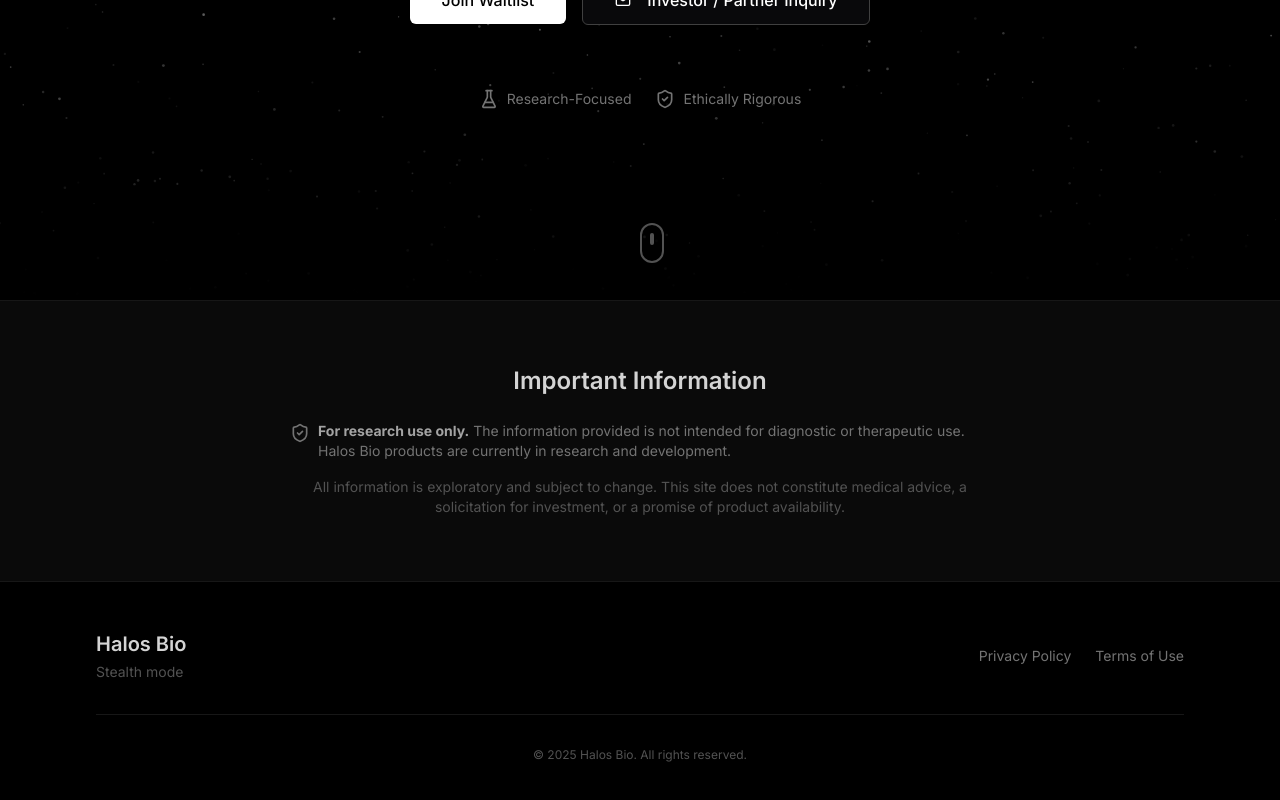
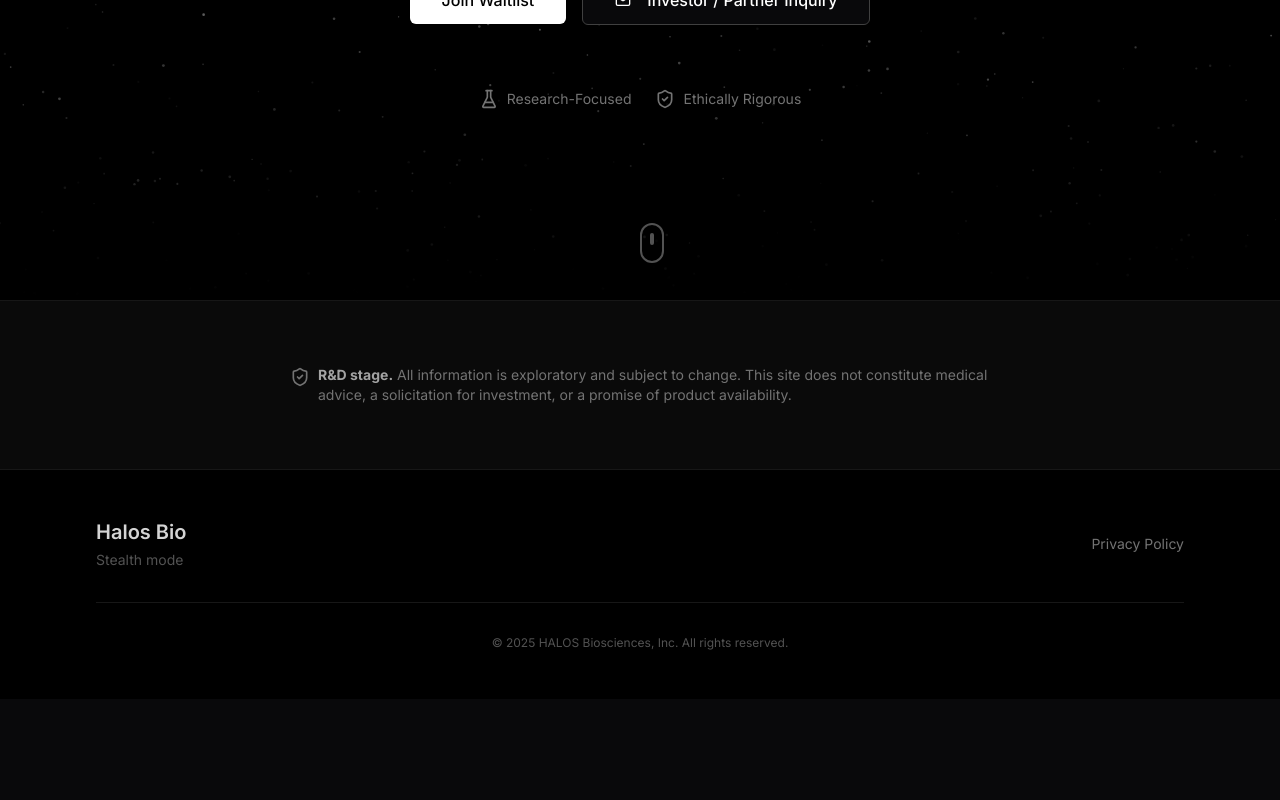
Before and after one commit to echouvet/HALOS-landing, a Next.js app: page / in a window 1280 px wide. Shown: the part 500-1300 px from the top of the page. After the commit the page ends 1199 px from the top, so only its background shows below. Built offline with nearby package versions, Linux system fonts and the light colour scheme.

Commit message:
remove terms, modify text

```diff
--- a/app/page.tsx
+++ b/app/page.tsx
@@ -35,7 +35,7 @@ export default function Home() {
           {/* Logo/Brand Name */}
           <div className="space-y-4">
             <h1 className="text-5xl sm:text-6xl md:text-7xl lg:text-8xl font-bold tracking-tight bg-clip-text text-transparent bg-gradient-to-b from-neutral-50 to-neutral-400 animate-fade-in">
-              Halos Bio
+              HALOS Bio
             </h1>
             <p className="text-xl sm:text-2xl md:text-3xl text-neutral-300 max-w-2xl mx-auto">
               Pioneering artificial human fetal serum
@@ -95,20 +95,19 @@ export default function Home() {
       {/* Compliance & Disclaimers Section */}
       <section className="py-16 px-4 bg-neutral-950 border-t border-neutral-900">
         <div className="container mx-auto max-w-4xl space-y-6 text-center">
-          <h2 className="text-2xl font-semibold text-neutral-300">Important Information</h2>
+          {/*<h2 className="text-2xl font-semibold text-neutral-300">Important Information</h2>*/}
           <div className="space-y-4 text-sm text-neutral-500">
             <p className="flex items-start justify-center gap-2">
               <ShieldCheck className="h-5 w-5 flex-shrink-0 mt-0.5" aria-hidden="true" />
               <span className="text-left max-w-2xl">
-                <strong className="text-neutral-400">For research use only.</strong> The information provided
-                is not intended for diagnostic or therapeutic use. Halos Bio products are currently in
-                research and development.
-              </span>
+                <strong className="text-neutral-400">R&D stage.</strong> All information is exploratory and subject
+                to change. This site does not constitute medical advice, a solicitation for investment, or a promise of
+                product availability.</span>
             </p>
-            <p className="text-neutral-600 max-w-2xl mx-auto">
-              All information is exploratory and subject to change. This site does not constitute
-              medical advice, a solicitation for investment, or a promise of product availability.
-            </p>
+            {/*<p className="text-neutral-600 max-w-2xl mx-auto">*/}
+            {/*  All information is exploratory and subject to change. This site does not constitute */}
+            {/*  medical advice, a solicitation for investment, or a promise of product availability.*/}
+            {/*</p>*/}
           </div>
         </div>
       </section>
@@ -126,14 +125,14 @@ export default function Home() {
               <a href="/privacy" className="hover:text-neutral-300 transition-colors">
                 Privacy Policy
               </a>
-              <a href="/terms" className="hover:text-neutral-300 transition-colors">
-                Terms of Use
-              </a>
+              {/*<a href="/terms" className="hover:text-neutral-300 transition-colors">*/}
+              {/*  Terms of Use*/}
+              {/*</a>*/}
             </nav>
           </div>
 
           <div className="mt-8 pt-8 border-t border-neutral-900 text-center text-xs text-neutral-600">
-            <p>&copy; {new Date().getFullYear()} Halos Bio. All rights reserved.</p>
+            <p>&copy; {new Date().getFullYear()} HALOS Biosciences, Inc. All rights reserved.</p>
           </div>
         </div>
       </footer>
--- a/app/privacy/page.tsx
+++ b/app/privacy/page.tsx
@@ -20,7 +20,7 @@ export default function PrivacyPage() {
           <section className="space-y-4">
             <h2 className="text-2xl font-semibold text-white">Introduction</h2>
             <p>
-              Halos Bio (&quot;we,&quot; &quot;our,&quot; or &quot;us&quot;) respects your privacy and is committed to
+              Halos Bio respects your privacy and is committed to
               protecting your personal information. This Privacy Policy explains how we collect,
               use, and safeguard your information when you visit our website.
             </p>
```
